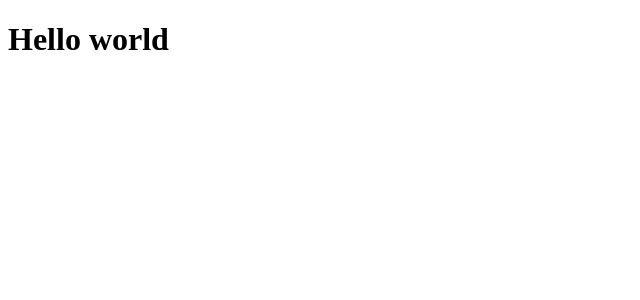
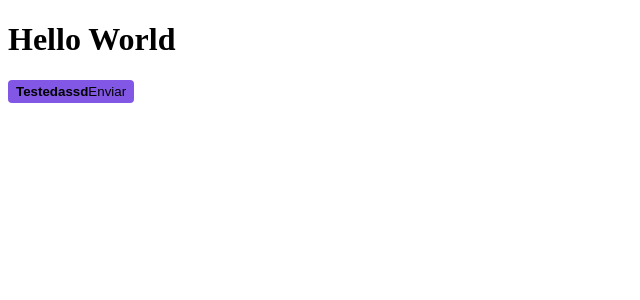
Before and after one commit to caio-guimaraes-web/ignite-shop-by-caio, a Next.js app: page / in a window 1280 px wide. Shown: the top 300 px of the page, without its empty margins (0-640 px from the left). Built offline with nearby package versions, Linux system fonts and the light colour scheme.

Commit message:
Visual Structure - Configuring and using Stitches.js

```diff
--- a/src/app/layout.tsx
+++ b/src/app/layout.tsx
@@ -1,5 +1,6 @@
 import type { Metadata } from 'next'
 import { Roboto } from 'next/font/google'
+import { getCssText } from '@/styles'
 
 const roboto = Roboto({
   weight: ['400', '700'], // Selecionando os pesos desejados
@@ -19,6 +20,12 @@ export default function RootLayout({
 }>) {
   return (
     <html lang="pt-br">
+      <head>
+        <style
+          id="stitches"
+          dangerouslySetInnerHTML={{ __html: getCssText() }}
+        />
+      </head>
       <body
         className={`${roboto.variable} antialiased`} // Aplicando a fonte Roboto
       >
--- a/src/app/page.tsx
+++ b/src/app/page.tsx
@@ -1,3 +1,29 @@
+import { styled } from '@/styles'
+
+const Button = styled('button', {
+  backgroundColor: '$rocketseat',
+  borderRadius: 4,
+  border: 0,
+  padding: '4px 8px',
+
+  span: {
+    fontWeight: 'bold',
+  },
+
+  '&:hover': {
+    filter: 'brightness(0.8)',
+    cursor: 'pointer',
+  },
+})
+
 export default function Home() {
-  return <h1>Hello world</h1>
+  return (
+    <>
+      <h1>Hello World</h1>
+      <Button>
+        <span>Testedassd</span>
+        Enviar
+      </Button>
+    </>
+  )
 }
--- /dev/null
+++ b/src/styles/index.ts
@@ -0,0 +1,18 @@
+import { createStitches } from '@stitches/react'
+
+export const {
+  config,
+  styled,
+  css,
+  globalCss,
+  keyframes,
+  getCssText,
+  theme,
+  createTheme,
+} = createStitches({
+  theme: {
+    colors: {
+      rocketseat: '#8257e6',
+    },
+  },
+})
```
Also changed, not shown: package.json (+7 -6 lines), 1 other file (tests, documents, lock files or other folders).
